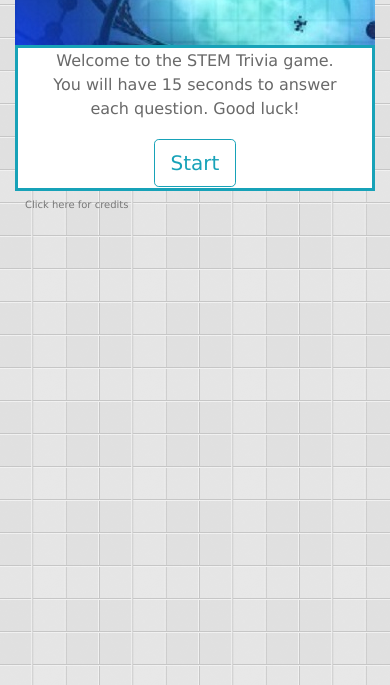
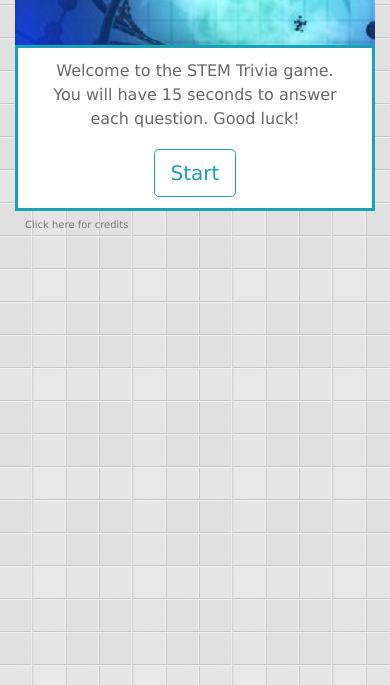
Before and after one commit to savycodr/TriviaGame, a plain HTML site: page index.html in a window 390 px wide. Shown: the part 159-844 px from the top of the page. Drawn offline with nearby package versions, Linux system fonts and the light colour scheme.

Commit message:
added media queries to css

```diff
--- a/assets/css/style.css
+++ b/assets/css/style.css
@@ -94,3 +94,41 @@ a.specialeffects:hover {
   min-width: 100%;
   min-height: 100%;
 }
+
+/* You use `980px` because you never want any of the content to be cut off. Since the desktop layout is about 960px wide, you want the media queries to kick in before your content gets cut off.
+
+ `768px` is about the width of a tablet and `640px` is about the width of a phone in landscape. */
+
+/* Width at 980px and below */
+@media screen and (max-width: 980px) {
+
+  .borderDiv{
+    width: 100%;
+    margin:auto;
+    padding: 10px 10px 10px 10px;
+    margin-top: 10px;
+  }
+}
+
+
+/* Width at 768px and below */
+@media screen and (max-width: 768px) {
+
+  .borderDiv{
+      width: 100%;
+      margin:auto;
+      padding: 10px 10px 10px 10px;
+      margin-top: 10px;
+  }
+}
+
+/* Width at 640px and below */
+@media screen and (max-width: 640px) {
+
+  .borderDiv{
+      width: 100%;
+      margin:auto;
+      padding: 10px 10px 10px 10px;
+  }
+
+}
--- a/index.html
+++ b/index.html
@@ -14,7 +14,7 @@
         <p class="h1">STEM Trivia Game</p>
     </div>
 
-    <div class="container  mt-md-3 mb-md-5" style="background-color: #ffffff; border-style: solid ;border-color: #17a2b8; border-width: 3px">
+    <div class="container  mt-md-3 mb-md-5 borderDiv" style="background-color: #ffffff; border-style: solid ;border-color: #17a2b8; border-width: 3px">
 
       <div class="container mt-md-3 mb-md-5" id="firstScreen">
         <div class="row pt-md-4" >
```
